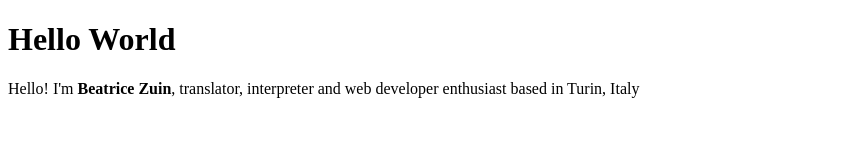
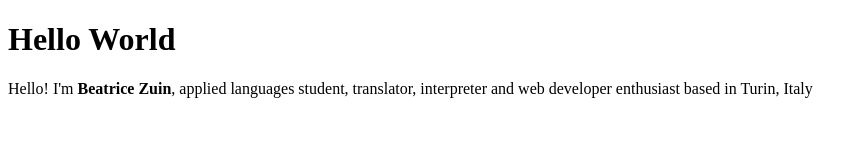
Before and after one commit to beatricezuin/beatricezuin.github.io, a plain HTML site: page index.html in a window 1280 px wide. Shown: the whole page, without its empty margins (0-867 px from the left). Drawn offline with Linux system fonts and the light colour scheme.

Commit message:
Update index.html

```diff
--- a/index.html
+++ b/index.html
@@ -6,6 +6,6 @@
   </head>
   <body>
     <h1>Hello World</h1>
-    <p>Hello! I'm <b>Beatrice Zuin</b>, translator, interpreter and web developer enthusiast based in Turin, Italy</p>
+    <p>Hello! I'm <b>Beatrice Zuin</b>, applied languages student, translator, interpreter and web developer enthusiast based in Turin, Italy</p>
   </body>
 </html>
```
